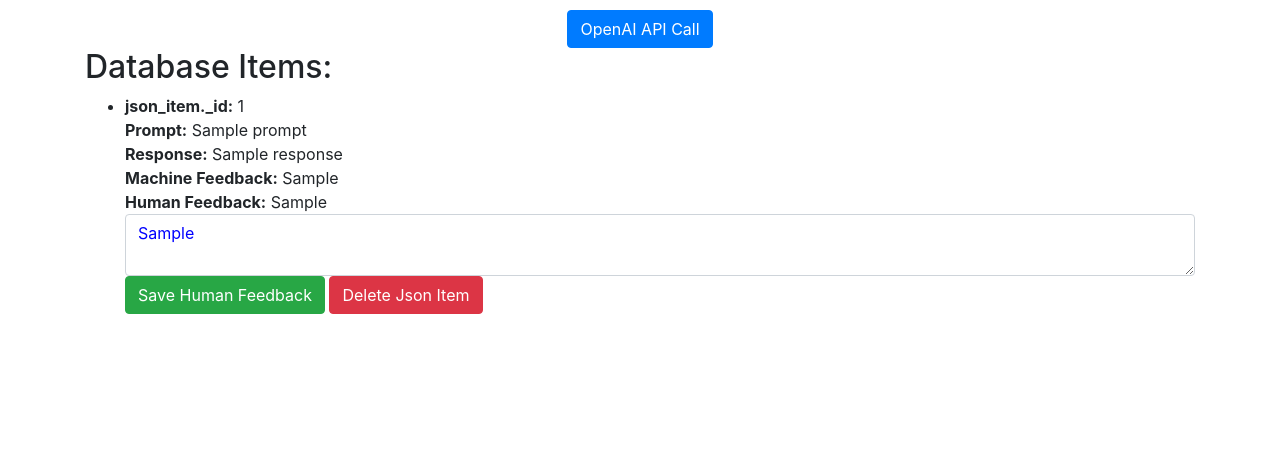
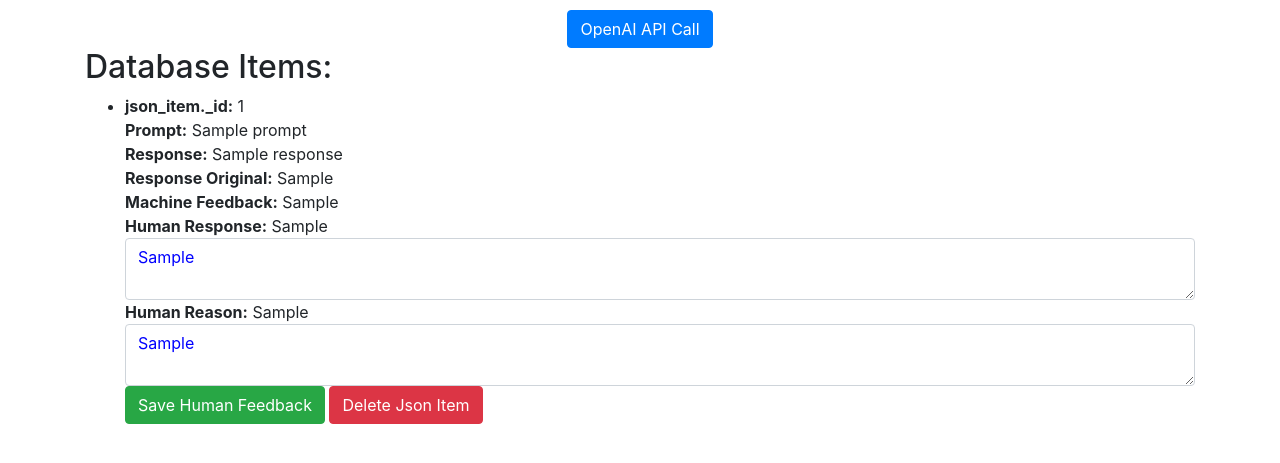
Before and after one commit to riddickzhou/openai_api_work, a Flask app: template website/templates/home.html in a window 1280 px wide. Shown: the part 263-726 px from the top of the page. Run offline with Flask 3, Linux system fonts and the light colour scheme; the template is opened without the code that fills it: most values are stand-ins (such as "Sample title", 1, 10 or a date in 2020); some libraries are stand-ins or nearby versions.

Commit message:
change human feedback into 1.human response 2.human reason

```diff
--- a/website/gpt.py
+++ b/website/gpt.py
@@ -7,7 +7,7 @@
 from . import mongo
 
 OPENAI_API_KEY = os.getenv("OPENAI_API_KEY")
-MODEL = 'gpt-3.5-turbo'
+MODEL = 'gpt-4'
 INSTRUCTION_SYS = '你是一个题库错误梳理专家'
 INSTRUCTION_USER = """下面我会输入一些问题以及对应的答案，问题与答案用'-|-'分隔。任务是判断答案是否正确。如果正确返回'YES'，并以专家的口吻作答一遍; 如果不正确，返回'NO'，指出存在的问题并用中文重新生成正确答案。"""
 openai.api_key = OPENAI_API_KEY
@@ -19,7 +19,7 @@
         response = openai.ChatCompletion.create(
             model=MODEL,
             messages=input_messages,
-            temperature=0,
+            temperature=1,
             max_tokens=3500
         )
         return response.choices[0].message['content']
--- a/website/templates/home.html
+++ b/website/templates/home.html
@@ -56,11 +56,16 @@
         <strong>json_item._id:</strong> {{ json_item._id }}<br>
         <strong>Prompt:</strong> {{ json_item.prompt }}<br>
         <strong>Response:</strong> {{ json_item.response }}<br>
+        <strong>Response Original:</strong> {{ json_item.original_response }}<br>
         <strong>Machine Feedback:</strong> {{ json_item.machine_feedback }}<br>
-        <strong>Human Feedback:</strong> {{ json_item.human_feedback }}<br>
         <div class="human_feedback-container">
-            <textarea id="human_feedback_{{json_item._id}}" class="human_feedback-editable form-control"
-                      style="color: blue;">{{ json_item.human_feedback }}</textarea>
+            <strong>Human Response:</strong> {{ json_item.human_repsonse }}<br>
+
+            <textarea id="human_response{{json_item._id}}" class="human_response-editable form-control"
+                      style="color: blue;">{{ json_item.human_response }}</textarea>
+            <strong>Human Reason:</strong> {{ json_item.human_reason }}<br>
+            <textarea id="human_reason{{json_item._id}}" class="human_reason-editable form-control"
+                      style="color: blue;">{{ json_item.human_reason }}</textarea>
             <button class="save-button btn btn-success">Save Human Feedback</button>
             <button class="delete-button btn btn-danger">Delete Json Item</button>
         </div>
@@ -92,23 +97,25 @@
         const human_feedbackContainers = document.querySelectorAll('.human_feedback-container');
 
         human_feedbackContainers.forEach(container => {
-            const textarea = container.querySelector('.human_feedback-editable');
+            const textareaHumanResponse = container.querySelector('.human_response-editable');
+            const textareaHumanReason = container.querySelector('.human_reason-editable');
             const saveButton = container.querySelector('.save-button');
             const deleteButton = container.querySelector('.delete-button');
 
             // Save changes when the Save button is clicked
             saveButton.addEventListener('click', function () {
                 // Get the JSON item ID and edited human_feedback text
-                const jsonItemId = textarea.id.split('_')[2];
-                const editedHumanFeedback = textarea.value;
-                console.log("textarea.id:", textarea.id);
+                const jsonItemId = textareaHumanResponse.id.split('human_response')[1]
+                const editedHumanResponse = textareaHumanResponse.value;
+                const editedHumanReason = textareaHumanReason.value;
+                console.log("textareaHumanResponse.id:", textareaHumanResponse.id);
                 console.log("jsonItemId:", jsonItemId);
-                console.log("editedHumanFeedback:", editedHumanFeedback);
 
                 // Send the edited data to the server using AJAX
                 fetch('/save_json_item', {
                     method: 'POST',
-                    body: JSON.stringify({json_item_id: jsonItemId, edited_human_feedback: editedHumanFeedback}),
+                    body: JSON.stringify({json_item_id: jsonItemId, edited_human_response: editedHumanResponse, edited_human_reason: editedHumanReason},
+                    ),
                     headers: {
                         'Content-Type': 'application/json',
                     },
@@ -134,7 +141,7 @@
             // Delete the JSON item when the Delete button is clicked
             deleteButton.addEventListener('click', function () {
                 // Get the JSON item ID from the textarea ID
-                const jsonItemId = textarea.id.split('_')[2];
+                const jsonItemId = textareaHumanResponse.id.split('human_response')[1]
 
                 // Send a request to delete the JSON item using AJAX
                 fetch('/delete_json_item', {
```
Also changed, not shown: website/models.py (+8 -3 lines), website/views.py (+26 -5 lines).
